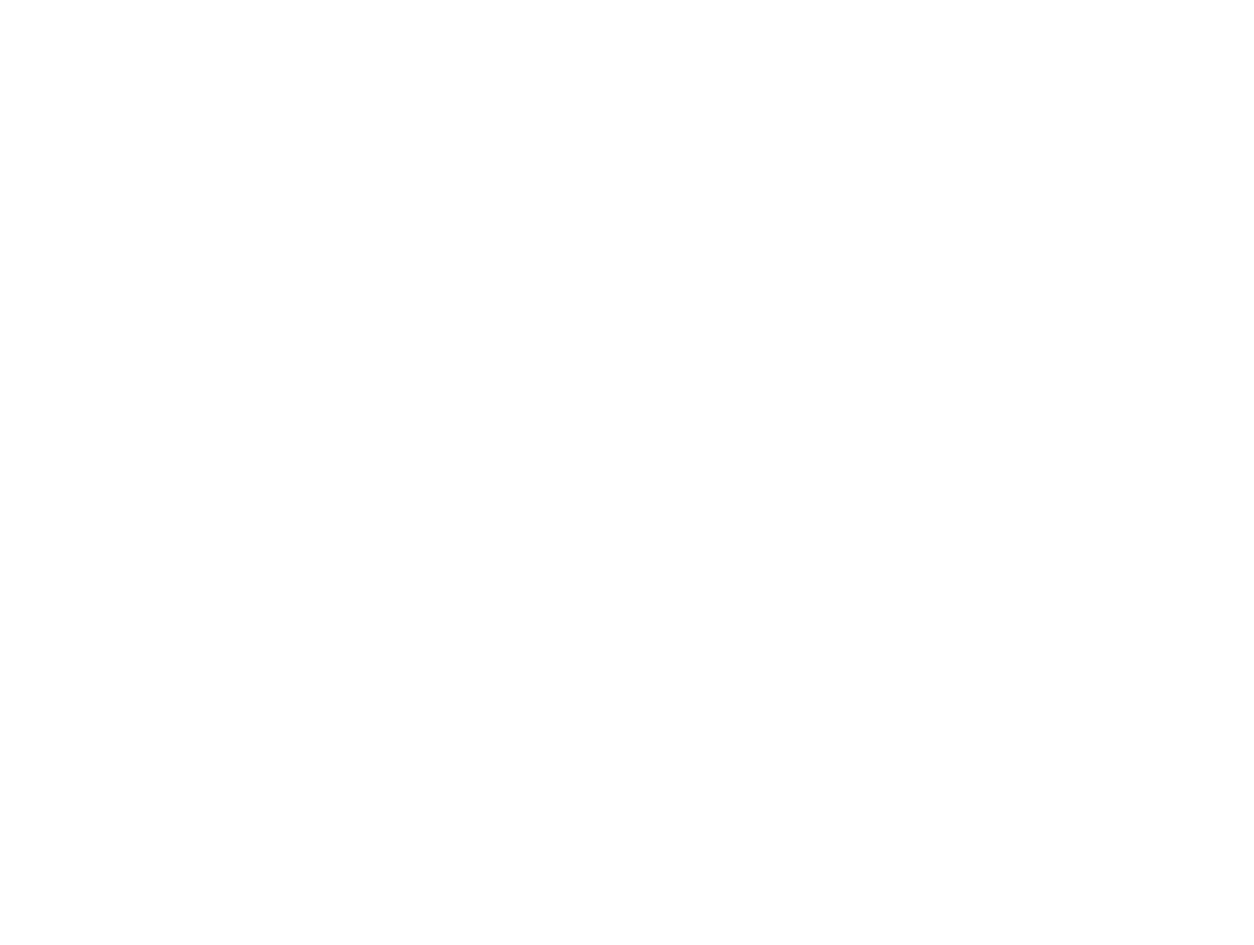
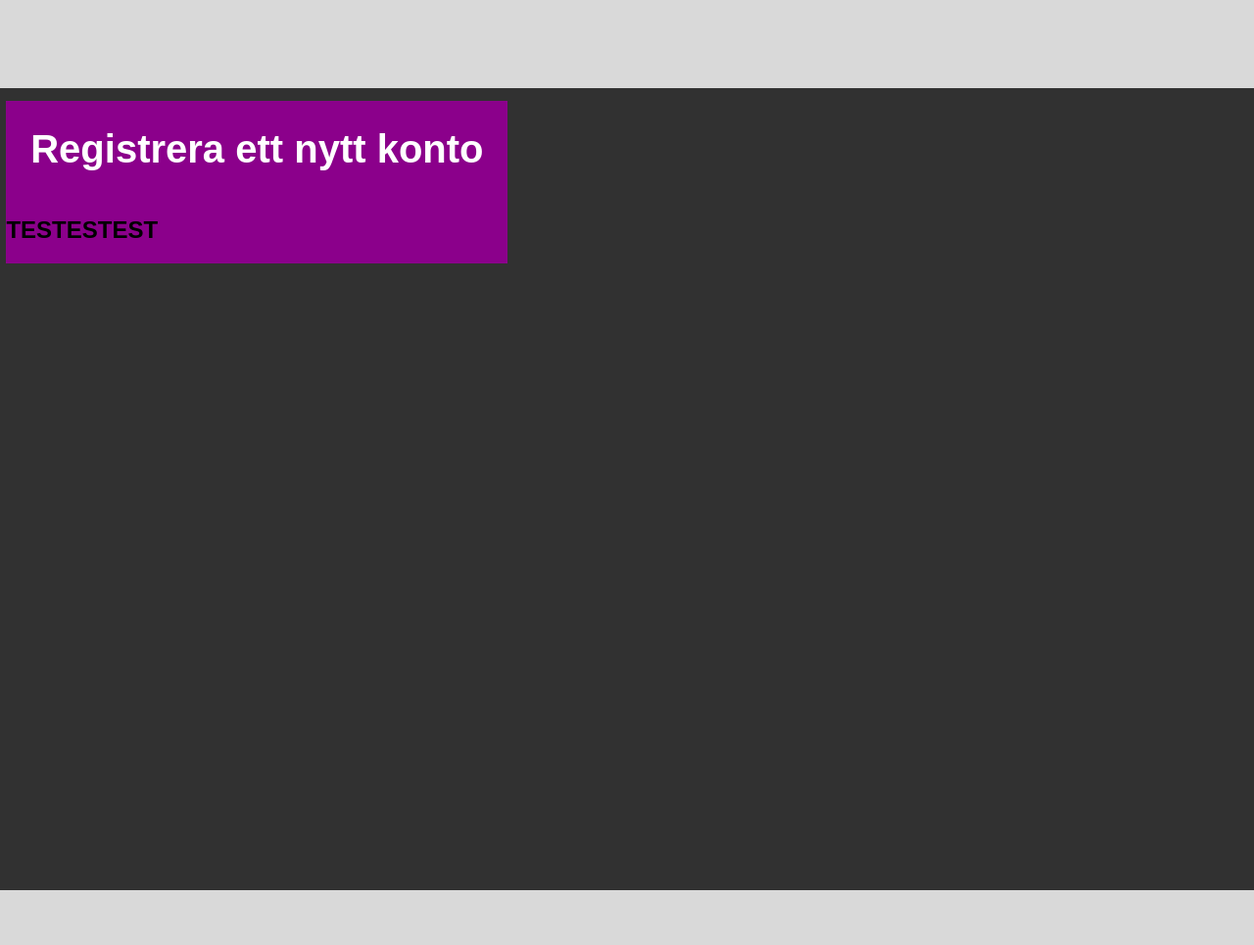
Before and after one commit to LudvigOrest/Inl-mningsuppgift-2, a plain HTML site: page index.html in a window 1280 px wide. Shown: the whole page at 98% size. Before the commit the page ends 800 px from the top, so only its background shows below. Drawn offline with Linux system fonts and the light colour scheme; a web font is replaced by a local one.

Commit message:
Header, main-content and footer added

```diff
--- a/index.html
+++ b/index.html
@@ -1,4 +1,21 @@
 <html>
-    <head></head>
-    <body></body>
+    <head>
+        <link rel="stylesheet" href="styles.css">
+
+        <link rel="preconnect" href="https://fonts.googleapis.com">
+        <link rel="preconnect" href="https://fonts.gstatic.com" crossorigin>
+        <link href="https://fonts.googleapis.com/css2?family=Inria+Sans:wght@300&family=Public+Sans:wght@300&display=swap" rel="stylesheet">
+    </head>
+    <body>
+        <header></header>
+
+        <main>
+            <form id="register-form">
+                <h1>Registrera ett nytt konto</h1>
+                <h2>TESTESTEST</h1>
+            </form>
+        </main>
+
+        <footer></footer>
+    </body>
 </html>
--- a/styles.css
+++ b/styles.css
@@ -0,0 +1,39 @@
+body {
+    background-color:#313131;
+    font-family:sans-serif;
+    margin: 0px;
+}
+
+header {
+    background-color: #D9D9D9;
+    width: 100%;
+    height: 90px;
+    margin: 0px;
+    display: flex;
+}
+
+/*OBS! FIXA DENNA*/
+footer {
+    background-color: #D9D9D9;
+    width: 100%;
+    height: 7%;
+    margin-top: 80vh;
+    display: flex;
+}
+
+#register-form {
+    margin-top: 1%;
+    margin-left: 0.5%;
+    background-color:darkmagenta;
+    display: flex;
+    flex-direction: column;
+    width: 40%;
+}
+
+#register-form > h1 {
+    color: #FFFF;
+    font-family: 'Inria Sans', sans-serif;
+    font-size: 250%;
+    display:flex;
+    align-self: center;
+}
```
